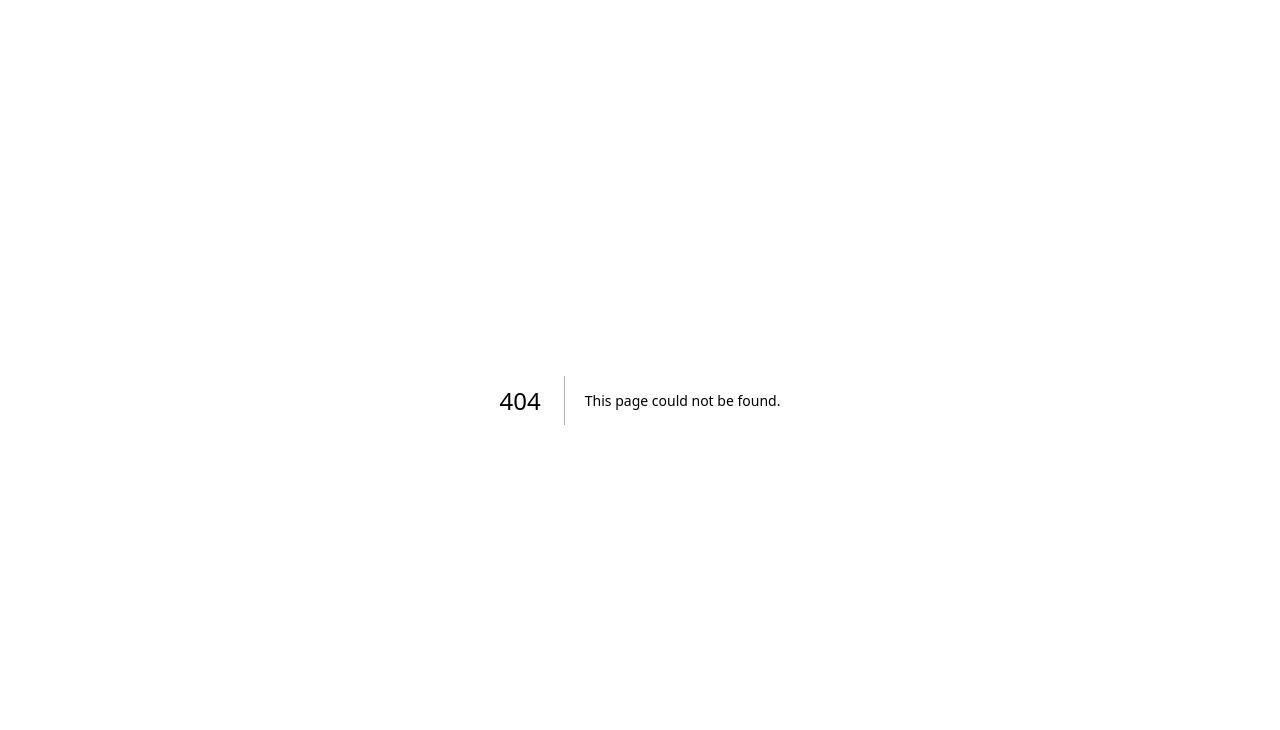
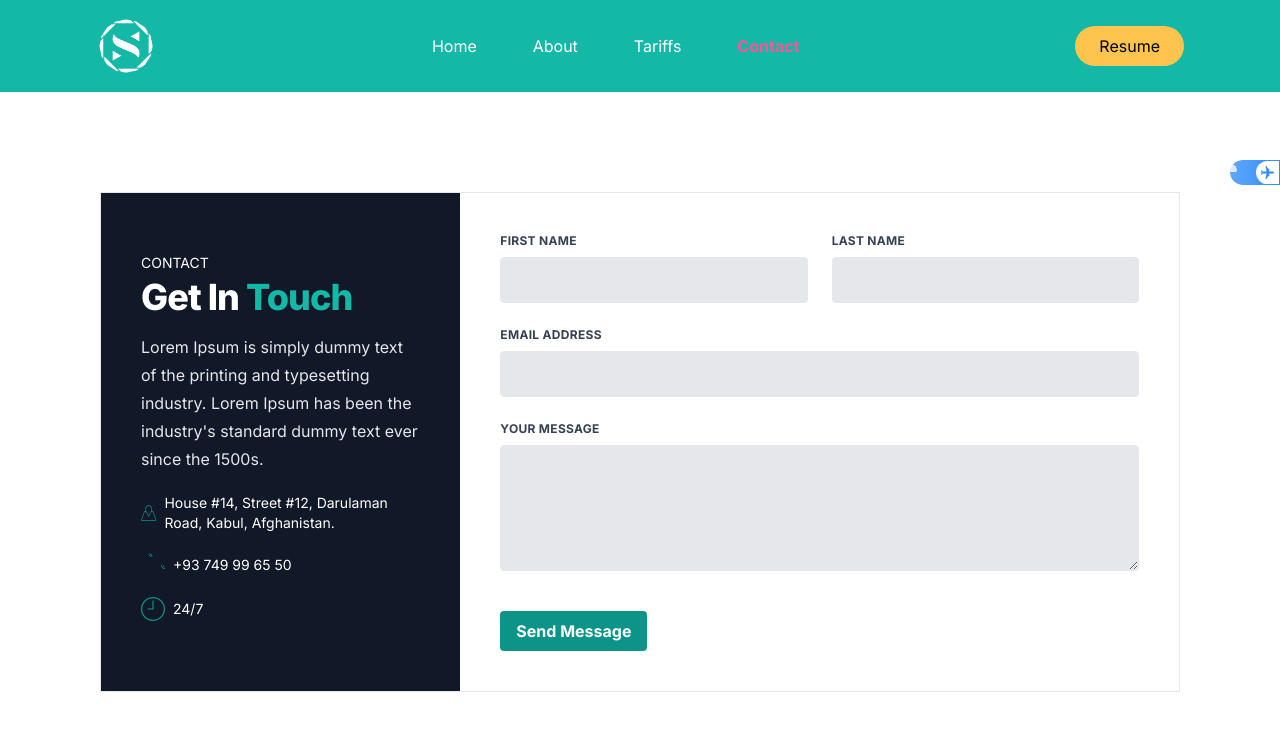
Before and after one commit to dissojak/StoonProd, a Next.js app: page /contact in a window 1280 px wide. Before the commit this address had no page. Shown: the top 730 px of the page. Built offline with nearby package versions, Linux system fonts and the light colour scheme.

Commit message:
add contact template with dark mode and resposive design match website colors

```diff
--- a/src/app/components/Home/Navbar.js
+++ b/src/app/components/Home/Navbar.js
@@ -79,9 +79,7 @@ const Navbar = () => {
           {[
             { name: "Home", link: "/" },
             "About",
-            "ServiceandTariffs",
-            "Clients",
-            "Blog",
+            { name: "Tariffs", link: "/serviceandtariffs" },
             "Contact",
           ].map((item, idx) => (
             <li
@@ -131,9 +129,7 @@ const Navbar = () => {
               {[
                 { name: "Home", link: "/" },
                 "About",
-                "ServiceandTariffs",
-                "Clients",
-                "Blog",
+                { name: "Tariffs", link: "/serviceandtariffs" },
                 "Contact",
               ].map((item, idx) => (
                 <Link
--- /dev/null
+++ b/src/app/contact/page.js
@@ -0,0 +1,176 @@
+import React from "react";
+import Navbar from "../components/Home/Navbar";
+
+function Contact() {
+  return (
+    <>
+      <span className="bg-teal-500 w-full h-full block">
+        <Navbar />
+      </span>
+      <section className="bg-white text-black py-20 dark:bg-gray-950 dark:text-white">
+        <div className="max-w-screen-lg p-5 m-auto sm:mx-20">
+          <div className="grid grid-cols-1 md:grid-cols-12 border dark:border-teal-400">
+            <div className="bg-gray-900 md:col-span-4 p-10 text-white dark:bg-gray-800 dark:text-gray-100">
+              <p className="mt-4 text-sm leading-7 font-regular uppercase">
+                Contact
+              </p>
+              <h3 className="text-3xl sm:text-4xl leading-normal font-extrabold tracking-tight">
+                Get In{" "}
+                <span className="text-teal-500 dark:text-teal-400">Touch</span>
+              </h3>
+              <p className="mt-4 leading-7 text-gray-200 dark:text-gray-300">
+                Lorem Ipsum is simply dummy text of the printing and typesetting
+                industry. Lorem Ipsum has been the industry's standard dummy
+                text ever since the 1500s.
+              </p>
+
+              <div className="flex items-center mt-5">
+                <svg
+                  className="h-6 mr-2 text-teal-600 dark:text-teal-400"
+                  fill="currentColor"
+                  version="1.1"
+                  xmlns="http://www.w3.org/2000/svg"
+                  viewBox="0 0 489.536 489.536"
+                  xmlnsXlink="http://www.w3.org/1999/xlink"
+                  enableBackground="new 0 0 489.536 489.536"
+                >
+                  <g>
+                    <g>
+                      <path d="m488.554,476l-99-280.2c-1-4.2-5.2-7.3-9.4-7.3h-45.6c12.9-31.1 19.6-54.9 19.6-70.8 0-64.6-50-117.7-112.5-117.7-61.5,0-112.5,52.1-112.5,117.7 0,17.6 8.2,43.1 19.9,70.8h-39.7c-4.2,0-8.3,3.1-9.4,7.3l-99,280.2c-3.2,10.3 6.3,13.5 9.4,13.5h468.8c4.2,0.5 12.5-4.2 9.4-13.5zm-246.9-455.3c51,1.06581e-14 91.7,43.7 91.7,96.9 0,56.5-79.2,182.3-91.7,203.1-31.3-53.1-91.7-161.5-91.7-203.1 0-53.1 40.6-96.9 91.7-96.9zm-216.7,448l91.7-259.4h41.7c29.9,64.1 83.3,151 83.3,151s81.4-145.7 83.8-151h47.4l91.7,259.4h-439.6z"></path>
+                    </g>
+                  </g>
+                </svg>
+                <span className="text-sm dark:text-gray-400">
+                  House #14, Street #12, Darulaman Road, Kabul, Afghanistan.
+                </span>
+              </div>
+              <div className="flex items-center mt-5">
+                <svg
+                  className="h-6 mr-2 text-teal-600 dark:text-teal-400"
+                  fill="currentColor"
+                  version="1.1"
+                  id="Capa_1"
+                  xmlns="http://www.w3.org/2000/svg"
+                  xmlnsXlink="http://www.w3.org/1999/xlink"
+                  viewBox="0 0 60.002 60.002"
+                >
+                  <g>
+                    <path
+                      d="M59.002,37.992c-3.69,0-6.693-3.003-6.693-6.693c0-0.553-0.447-1-1-1s-1,0.447-1,1c0,4.794,3.899,8.693,8.693,8.693
+    c0.553,0,1-0.447,1-1S59.554,37.992,59.002,37.992z"
+                    ></path>
+                    <path
+                      d="M58.256,35.65c0.553,0,1-0.447,1-1s-0.447-1-1-1c-0.886,0-1.605-0.72-1.605-1.605c0-0.553-0.447-1-1-1s-1,0.447-1,1
+    C54.65,34.033,56.267,35.65,58.256,35.65z"
+                    ></path>
+                    <path
+                      d="M20.002,2.992c3.691,0,6.693,3.003,6.693,6.693c0,0.553,0.448,1,1,1s1-0.447,1-1c0-4.794-3.9-8.693-8.693-8.693
+    c-0.552,0-1,0.447-1,1S19.449,2.992,20.002,2.992z"
+                    ></path>
+                    <path
+                      d="M19.748,6.334c0,0.553,0.448,1,1,1c0.885,0,1.604,0.72,1.604,1.605c0,0.553,0.448,1,1,1s1-0.447,1-1
+    c0-1.988-1.617-3.605-3.604-3.605C20.196,5.334,19.748,5.781,19.748,6.334z"
+                    ></path>
+                  </g>
+                </svg>
+                <span className="text-sm dark:text-gray-400">
+                  +93 749 99 65 50
+                </span>
+              </div>
+              <div className="flex items-center mt-5">
+                <svg
+                  className="h-6 mr-2 text-teal-600 dark:text-teal-400"
+                  fill="currentColor"
+                  version="1.1"
+                  id="Capa_1"
+                  xmlns="http://www.w3.org/2000/svg"
+                  xmlnsXlink="http://www.w3.org/1999/xlink"
+                  viewBox="0 0 300.988 300.988"
+                >
+                  <g>
+                    <path
+                      d="M150.494,0.001C67.511,0.001,0,67.512,0,150.495s67.511,150.493,150.494,150.493s150.494-67.511,150.494-150.493
+        S233.476,0.001,150.494,0.001z M150.494,285.987C75.782,285.987,15,225.206,15,150.495S75.782,15.001,150.494,15.001
+        s135.494,60.782,135.494,135.493S225.205,285.987,150.494,285.987z"
+                    ></path>
+                    <polygon points="142.994,142.995 83.148,142.995 83.148,157.995 157.994,157.995 157.994,43.883 142.994,43.883" />
+                  </g>
+                </svg>
+                <span className="text-sm dark:text-gray-400">24/7</span>
+              </div>
+            </div>
+            <form className="md:col-span-8 p-10">
+              <div className="flex flex-wrap -mx-3 mb-6">
+                <div className="w-full md:w-1/2 px-3 mb-6 md:mb-0">
+                  <label
+                    className="block uppercase tracking-wide text-gray-700 text-xs font-bold mb-2 dark:text-gray-300"
+                    htmlFor="grid-first-name"
+                  >
+                    First Name
+                  </label>
+                  <input
+                    type="text"
+                    id="grid-first-name"
+                    className="appearance-none block w-full bg-gray-200 text-gray-700 border border-gray-200 rounded py-3 px-4 leading-tight focus:outline-none focus:bg-white focus:border-gray-500 dark:focus:border-gray-300 dark:bg-gray-900 dark:text-gray-200 dark:border-gray-800"
+                  />
+                </div>
+
+                <div className="w-full md:w-1/2 px-3">
+                  <label
+                    className="block uppercase tracking-wide text-gray-700 text-xs font-bold mb-2 dark:text-gray-300"
+                    htmlFor="grid-last-name"
+                  >
+                    Last Name
+                  </label>
+                  <input
+                    type="text"
+                    id="grid-last-name"
+                    className="appearance-none block w-full bg-gray-200 text-gray-700 border border-gray-200 rounded py-3 px-4 leading-tight focus:outline-none focus:bg-white focus:border-gray-500 dark:focus:border-gray-300 dark:bg-gray-900 dark:text-gray-200 dark:border-gray-800"
+                  />
+                </div>
+              </div>
+              <div className="flex flex-wrap -mx-3 mb-6">
+                <div className="w-full px-3">
+                  <label
+                    className="block uppercase tracking-wide text-gray-700 text-xs font-bold mb-2 dark:text-gray-300"
+                    htmlFor="grid-email"
+                  >
+                    Email Address
+                  </label>
+                  <input
+                    type="email"
+                    id="grid-email"
+                    className="appearance-none block w-full bg-gray-200 text-gray-700 border border-gray-200 rounded py-3 px-4 leading-tight focus:outline-none focus:bg-white focus:border-gray-500 dark:focus:border-gray-300 dark:bg-gray-900 dark:text-gray-200 dark:border-gray-800"
+                  />
+                </div>
+              </div>
+              <div className="flex flex-wrap -mx-3 mb-6">
+                <div className="w-full px-3">
+                  <label
+                    className="block uppercase tracking-wide text-gray-700 text-xs font-bold mb-2 dark:text-gray-300"
+                    htmlFor="grid-message"
+                  >
+                    Your Message
+                  </label>
+                  <textarea
+                    id="grid-message"
+                    className="appearance-none block w-full bg-gray-200 text-gray-700 border border-gray-200 rounded py-3 px-4 leading-tight focus:outline-none focus:bg-white focus:border-gray-500 dark:focus:border-gray-300 dark:bg-gray-900 dark:text-gray-200 dark:border-gray-800"
+                    rows="5"
+                  ></textarea>
+                </div>
+              </div>
+              <button
+                type="submit"
+                className="mt-4 bg-teal-600 hover:bg-teal-700 text-white font-bold py-2 px-4 rounded dark:bg-teal-500 dark:hover:bg-teal-600"
+              >
+                Send Message
+              </button>
+            </form>
+          </div>
+        </div>
+      </section>
+    </>
+  );
+}
+
+export default Contact;
```
